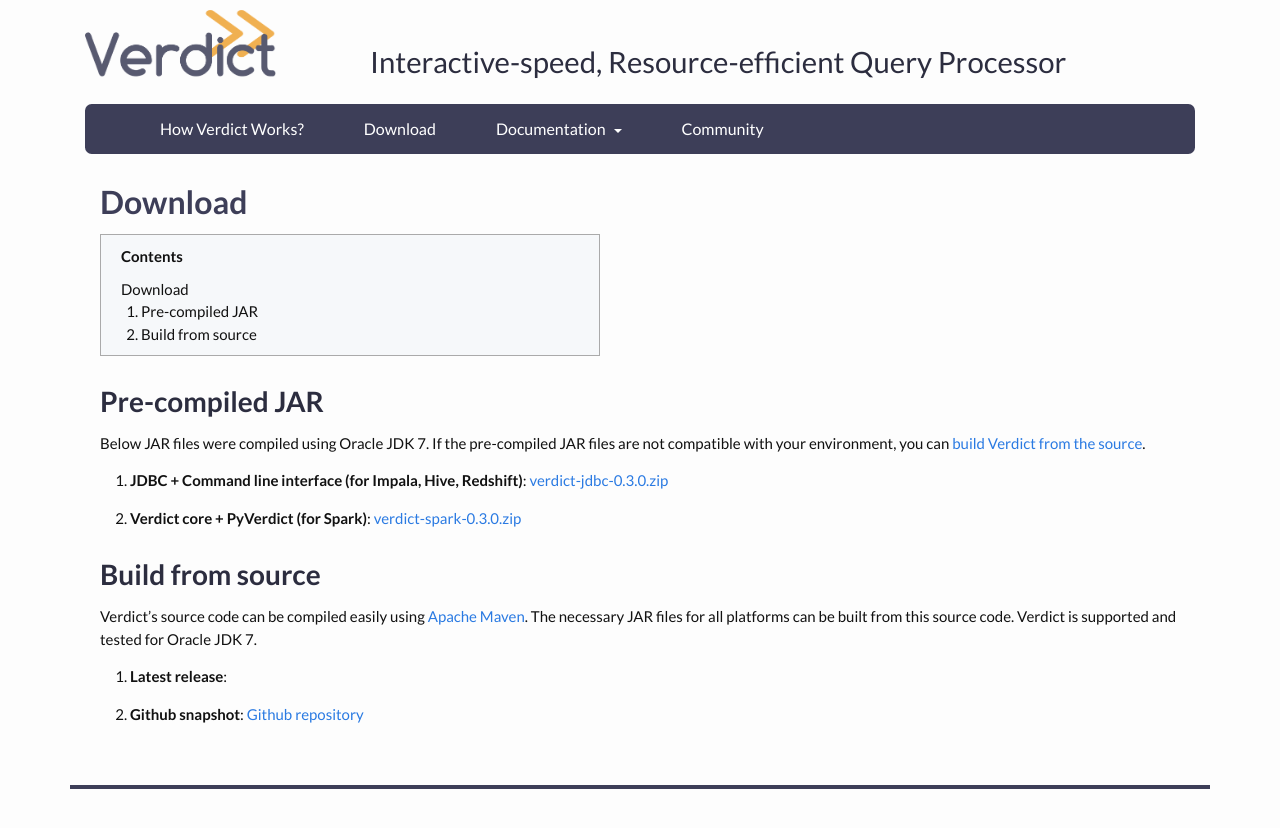
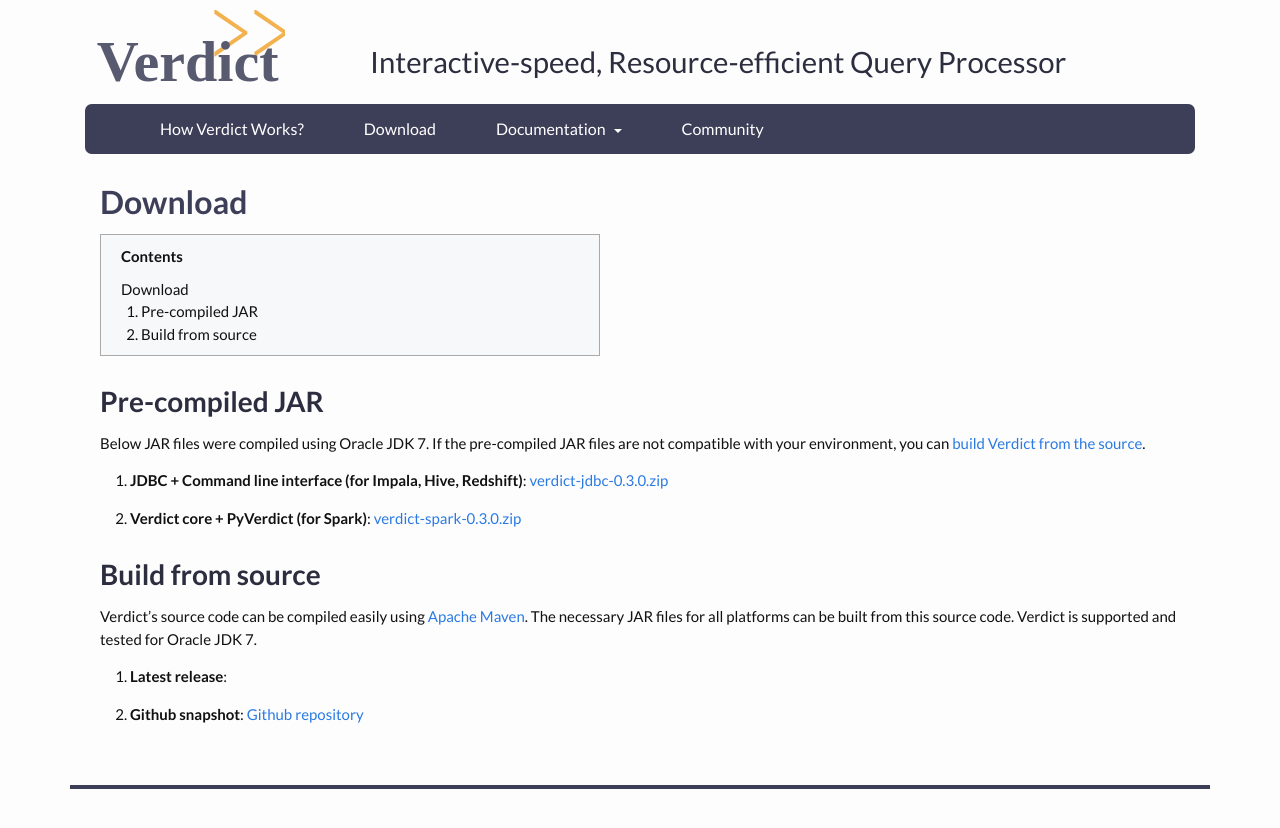
Before and after one commit to verdict-project/verdict-project.github.io, a Jekyll site: the page built from download/index.md, in a window 1280 px wide. Shown: the top 828 px of the page. Built offline with Jekyll 4.4.1, drawn with Linux system fonts in a browser that asks for light colours; nearby versions of some CDN libraries.

Commit message:
verdict logo changed to svg

```diff
--- a/_config.yml
+++ b/_config.yml
@@ -11,7 +11,7 @@ email: pyongjoo@umich.edu
 description: > # this means to ignore newlines until "baseurl:"
     Verdict is a fast, resource-efficient data analytics system.
 baseurl: "/verdict-site" # the subpath of your site, e.g. /blog
-url: "http://localhost:4000" # the base hostname & protocol for your site
+url: "http://127.0.0.1:4000" # the base hostname & protocol for your site
 twitter_username: jekyllrb
 github_username:  jekyll
 
--- a/_includes/header.html
+++ b/_includes/header.html
@@ -7,7 +7,7 @@
         <div class="col-lg-3 col-md-3">
         <!-- <div class="verdict-description" stype="line-height: 300px">Good</div> -->
           <a class="site-title" href="{{ site.baseurl }}/">
-            <img class="verdict-logo" src="{{ site.baseurl }}/image/verdict_official_logo.png" />
+            <img class="verdict-logo" src="{{ site.baseurl }}/image/verdict-logo.svg" />
           </a>
         </div>
         <div class="col-lg-9 col-md-9 verdict-description">
--- a/_sass/_layout.scss
+++ b/_sass/_layout.scss
@@ -21,7 +21,8 @@
 
     .verdict-logo {
         width: 100%;
-        max-width: 200px;
+        max-width: 190px;
+        margin-left: 10px;
     }
 
     .verdict-description {
```
Also changed, not shown: image/verdict-logo.svg (added).
